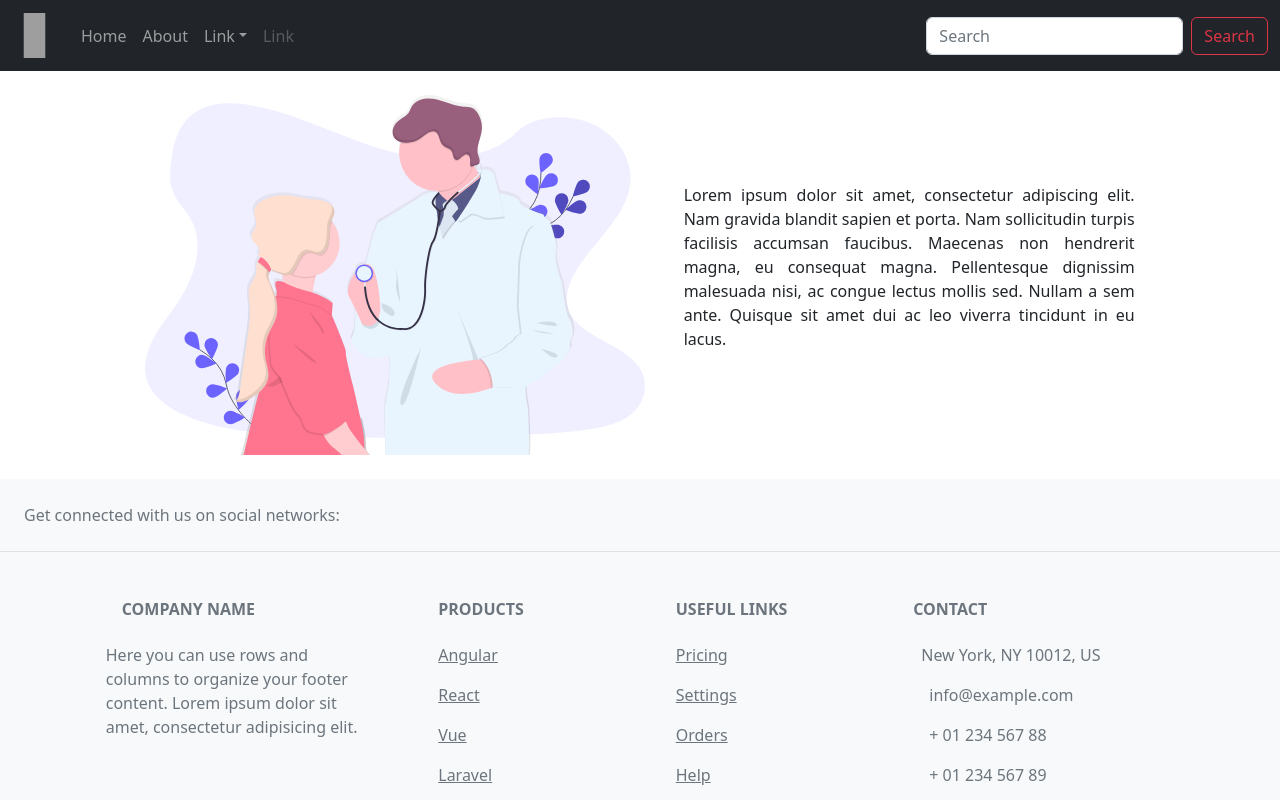
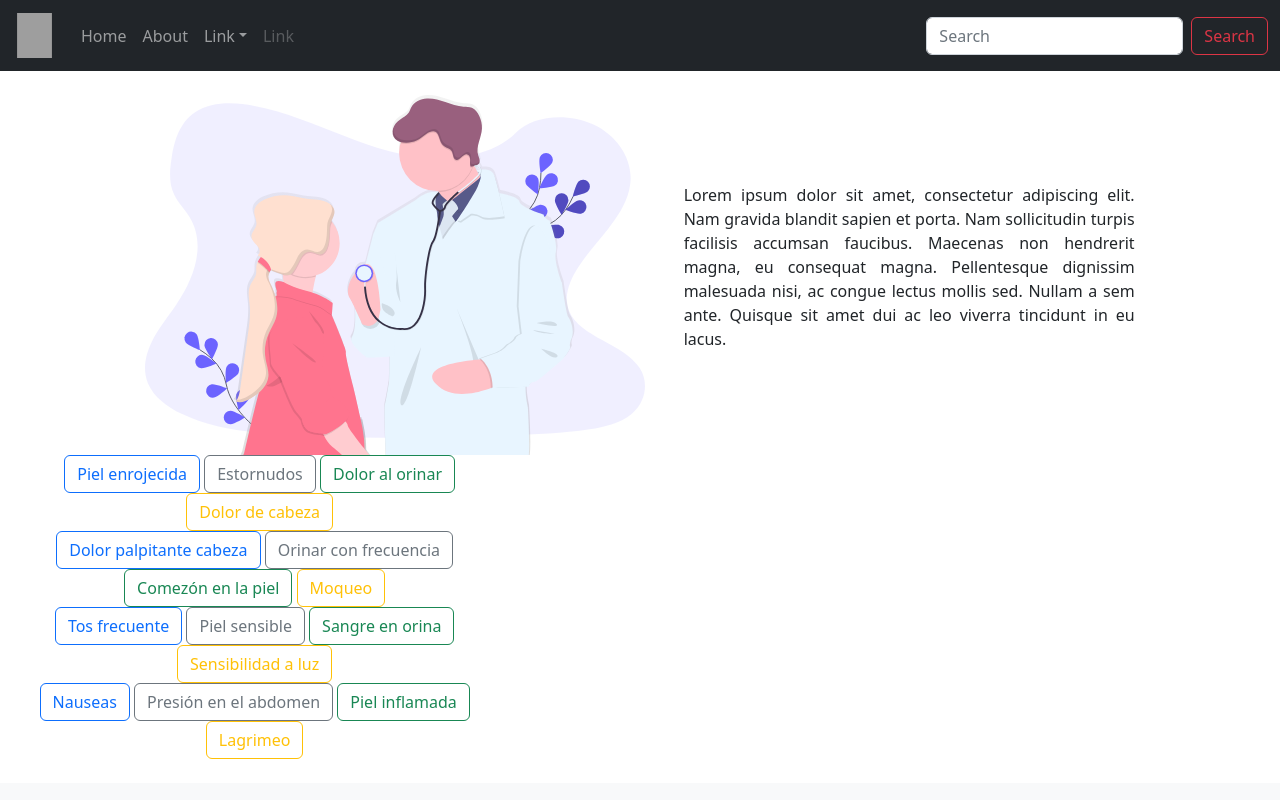
Before and after one commit to JuanAguilarDev/Udoctor, a React (Create React App) app: page / in a window 1280 px wide. Shown: the top 800 px of the page. Built offline with nearby package versions, Linux system fonts and the light colour scheme; grey boxes are pictures that could not be loaded.

Commit message:
Symptoms in buttons

```diff
--- a/src/components/Banner/Banner.js
+++ b/src/components/Banner/Banner.js
@@ -1,6 +1,7 @@
 import React from 'react'
 import DoctorImg from '../../images/doctor.svg';
 import './Banner.css';
+import Button from 'react-bootstrap/Button';
 
 export const Banner = () => {
   return (
@@ -22,6 +23,40 @@ export const Banner = () => {
                 </div>
             </div>
         </div>
+        <div>
+            <div className='row'>
+                <div className='col-5'>
+                    <Button variant="outline-primary">Piel enrojecida</Button>{' '}
+                    <Button variant="outline-secondary">Estornudos</Button>{' '}
+                    <Button variant="outline-success">Dolor al orinar</Button>{' '}
+                    <Button variant="outline-warning">Dolor de cabeza</Button>{' '}
+                </div>
+            <div className='row'>
+                <div className='col-5'>
+                    <Button variant="outline-primary">Dolor palpitante cabeza</Button>{' '}
+                    <Button variant="outline-secondary">Orinar con frecuencia</Button>{' '}
+                    <Button variant="outline-success">Comezón en la piel</Button>{' '}
+                    <Button variant="outline-warning">Moqueo</Button>{' '}
+                </div>
+            </div>
+            <div className='row'>
+                <div className='col-5'>
+                    <Button variant="outline-primary">Tos frecuente</Button>{' '}
+                    <Button variant="outline-secondary">Piel sensible</Button>{' '}
+                    <Button variant="outline-success">Sangre en orina</Button>{' '}
+                    <Button variant="outline-warning">Sensibilidad a luz</Button>{' '}
+                </div>
+            </div>
+            <div className='row'>
+                <div className='col-5'>
+                    <Button variant="outline-primary">Nauseas </Button>{' '}
+                    <Button variant="outline-secondary">Presión en el abdomen</Button>{' '}
+                    <Button variant="outline-success">Piel inflamada</Button>{' '}
+                    <Button variant="outline-warning">Lagrimeo</Button>{' '}
+                </div>
+            </div>
+        </div>
     </div>
-  )
+    </div>
+  );
 }
```
Also changed, not shown: src/components/pages/Test.js (line endings or trailing spaces).
